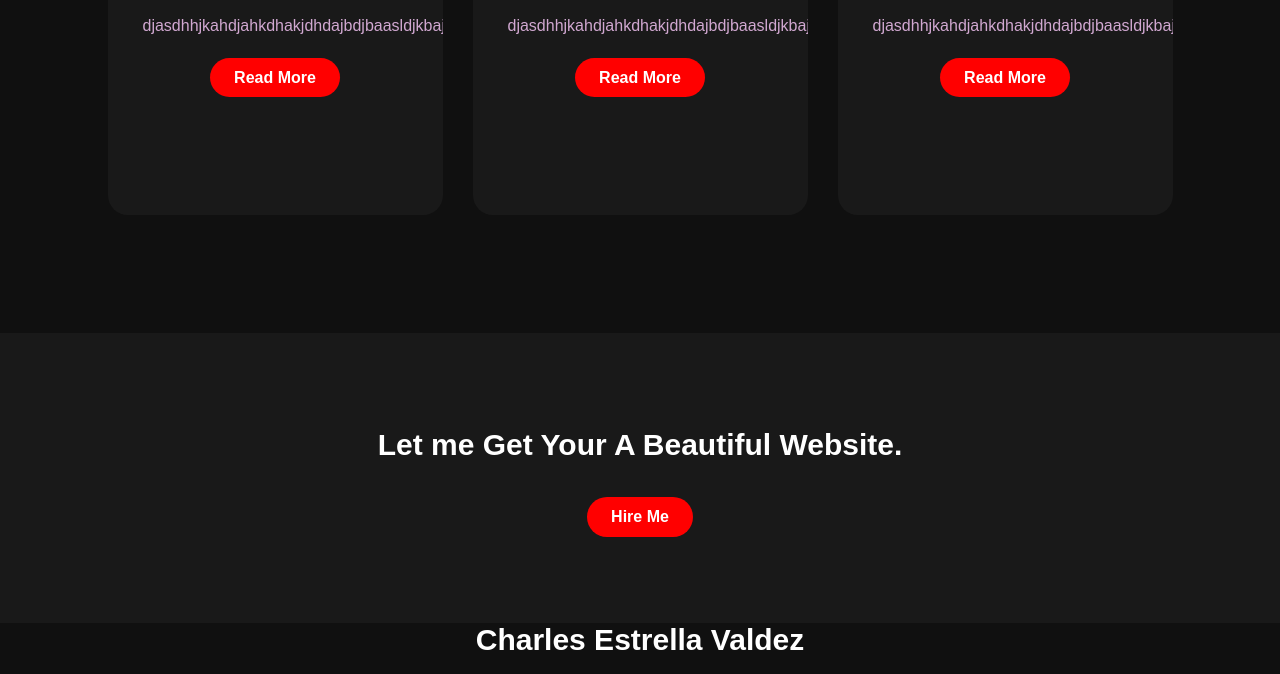
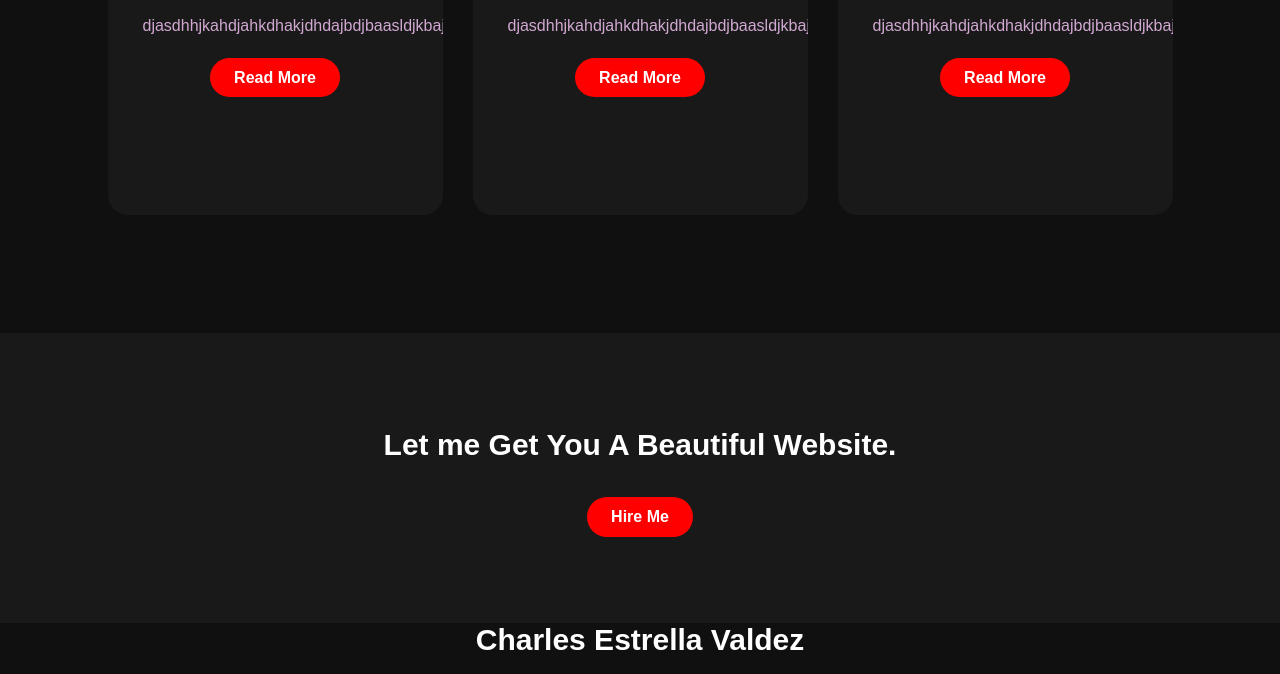
Before and after one commit to xnovaxzz/xnovaxzz.github.io, a plain HTML site: page index.html in a window 1280 px wide. Shown: the part 1724-2398 px from the top of the page. Drawn offline with Linux system fonts and the light colour scheme; a web font is replaced by a local one.

Commit message:
Update index.html

```diff
--- a/index.html
+++ b/index.html
@@ -94,7 +94,7 @@
 	</div>
 	<!-----Contact Me----->
 	<div class="contact-me">
-		<p>Let me Get Your A Beautiful Website.</p>
+		<p>Let me Get You A Beautiful Website.</p>
 		<a class="button-two"href="mailto:valdezcharles111@gmail.com">Hire Me</a>
 
 	</div>
```
